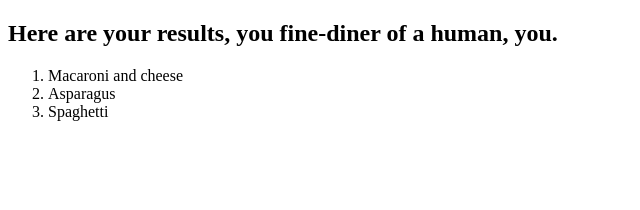
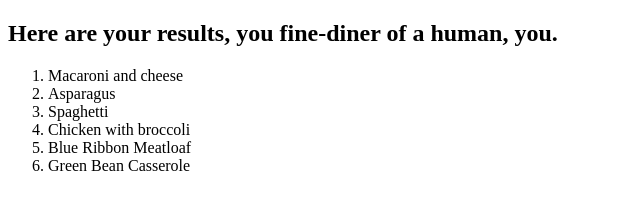
Before and after one commit to mthinton/Ingredients_App, a website: page public/searchresults.html in a window 1280 px wide. Shown: the whole page, without its empty margins (0-640 px from the left). Drawn offline with nearby package versions, Linux system fonts and the light colour scheme.

Commit message:
first push on features branch

```diff
--- /dev/null
+++ b/public/app.js
@@ -0,0 +1,47 @@
+const MOCK_RECIPES = {//Here we create schema for what client expects in return from API request
+	"results": [
+
+	{
+		"title": "Chicken with broccoli",
+		"href": "http://www.allrecipes.com",
+		"ingredients": "chicken, onions",
+		"thumbnail": "http://img.recipepuppy.com/373064.jpg"
+	},
+	{
+		"title": "Blue Ribbon Meatloaf",
+		"href": "http://www.grouprecipes.com",
+		"ingredients": "onions",
+		"thumbnail": "http://img.recipepuppy.com/694321.jpg"
+	},
+	{
+		"title": "Green Bean Casserole",
+		"href": "http://www.eatingwell.com",
+		"ingredients": "Green Beans",
+		"thumbnail": "http://www.recipepuppy.com/698569.jpg"
+	}
+
+	]
+};
+
+//.on submit event
+//ajax, get back data,
+
+//when add to favorite, POST request and will save to my database
+
+function getRecipes(callbackFn){
+	setTimeout(function(){callbackFn(MOCK_RECIPES)},100);
+}
+
+function displayRecipeResults(data){
+		data.results.forEach(function(recipe){
+			$('.results').append('<li>' + recipe.title + '</li>');
+	})
+}
+
+function getAndDisplayRecipeResults(){
+	getRecipes(displayRecipeResults);
+}
+
+$(function(){
+	getAndDisplayRecipeResults();
+})
--- a/public/searchresults.html
+++ b/public/searchresults.html
@@ -5,10 +5,13 @@
 </head>
 <body>
 <h2>Here are your results, you fine-diner of a human, you.</h2>
-<ol>
+<ol class = 'results'>
 	<li>Macaroni and cheese</li>
 	<li>Asparagus</li>
 	<li>Spaghetti</li>
 </ol>
+
+<script src="https://cdnjs.cloudflare.com/ajax/libs/jquery/3.1.0/jquery.min.js"></script>
+<script type="text/javascript" src="app.js"></script>
 </body>
 </html>
```
Also changed, not shown: public/index.html (deleted, +0 -9 lines), public/searchscreen.html (+3 -0 lines).
